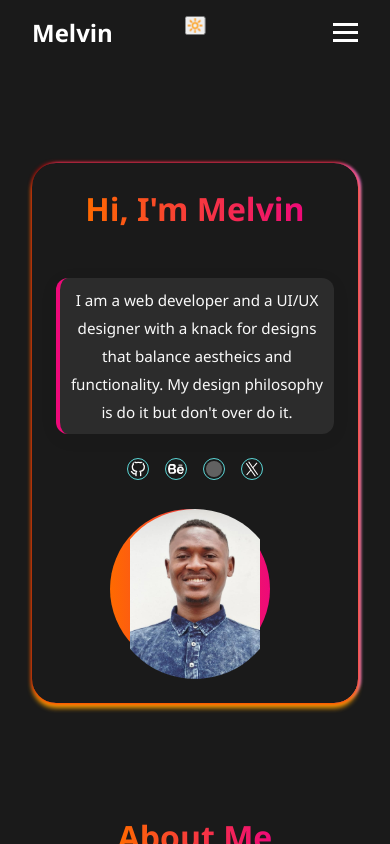
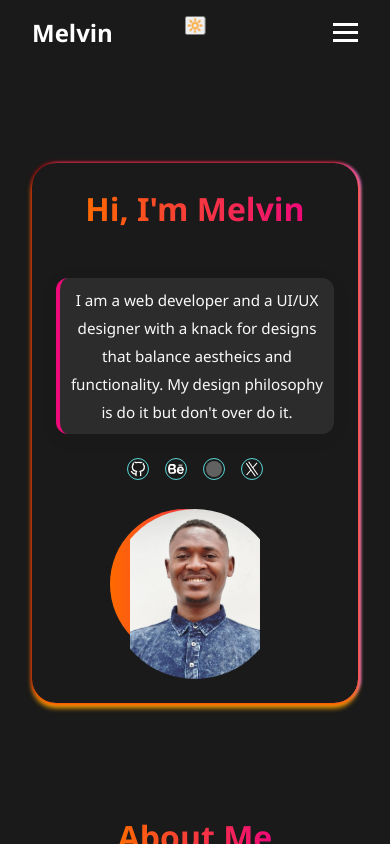
Before and after one commit to Melgreat/my-website, a React (Vite) app: page / in a window 390 px wide. Built offline with nearby package versions, Linux system fonts and the light colour scheme; grey boxes are pictures that could not be loaded.

Commit message:
fixed image

```diff
--- a/src/index.css
+++ b/src/index.css
@@ -103,8 +103,8 @@
 .background {
   position: absolute;
   background: linear-gradient(90deg, #ff6a00, #ee0979);
-  width: 220px;
-  height: 220px;
+  width: 200px;
+  height: 200px;
   border-radius: 90px;
   top: 10px;
   left: 20px;
@@ -162,8 +162,8 @@
 
   .background {
     position: absolute;
-    width: 160px;
-    height: 160px;
+    width: 150px;
+    height: 150px;
     border-radius: 70%;
     top: 0;
     left: 0;
```
